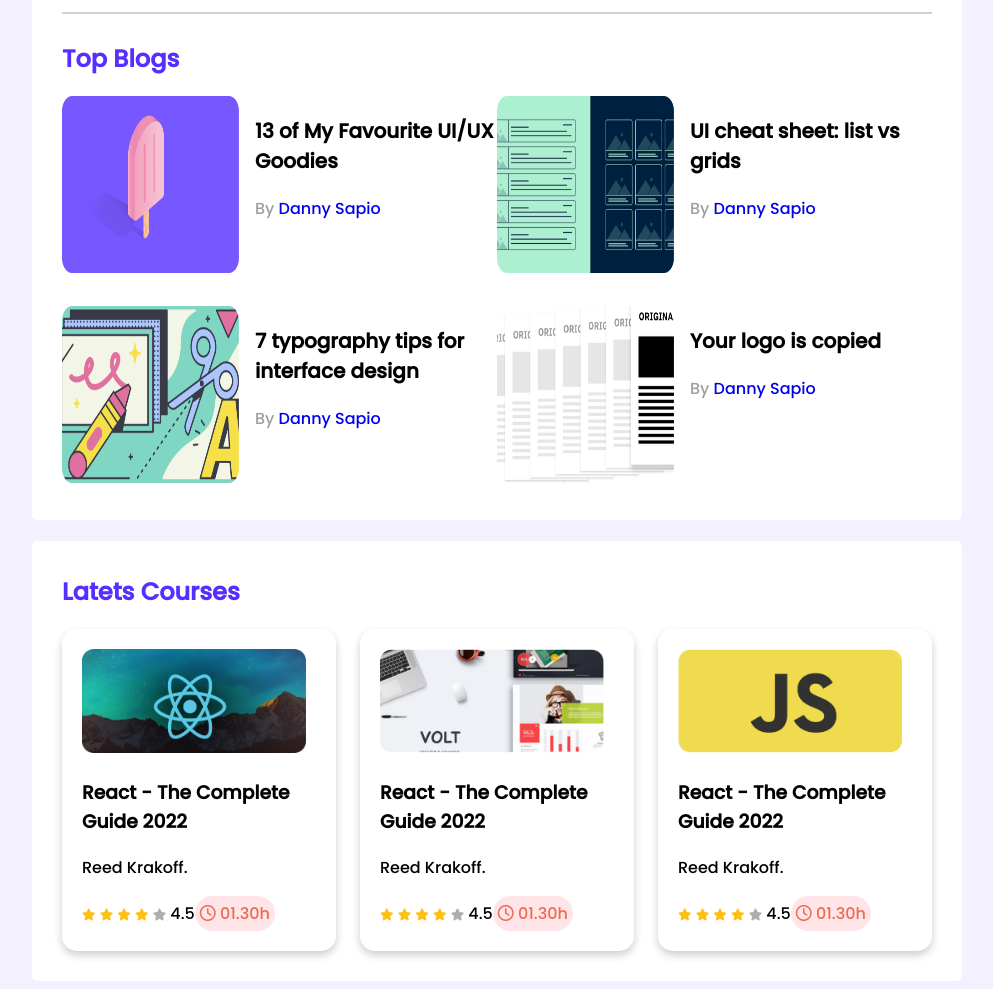
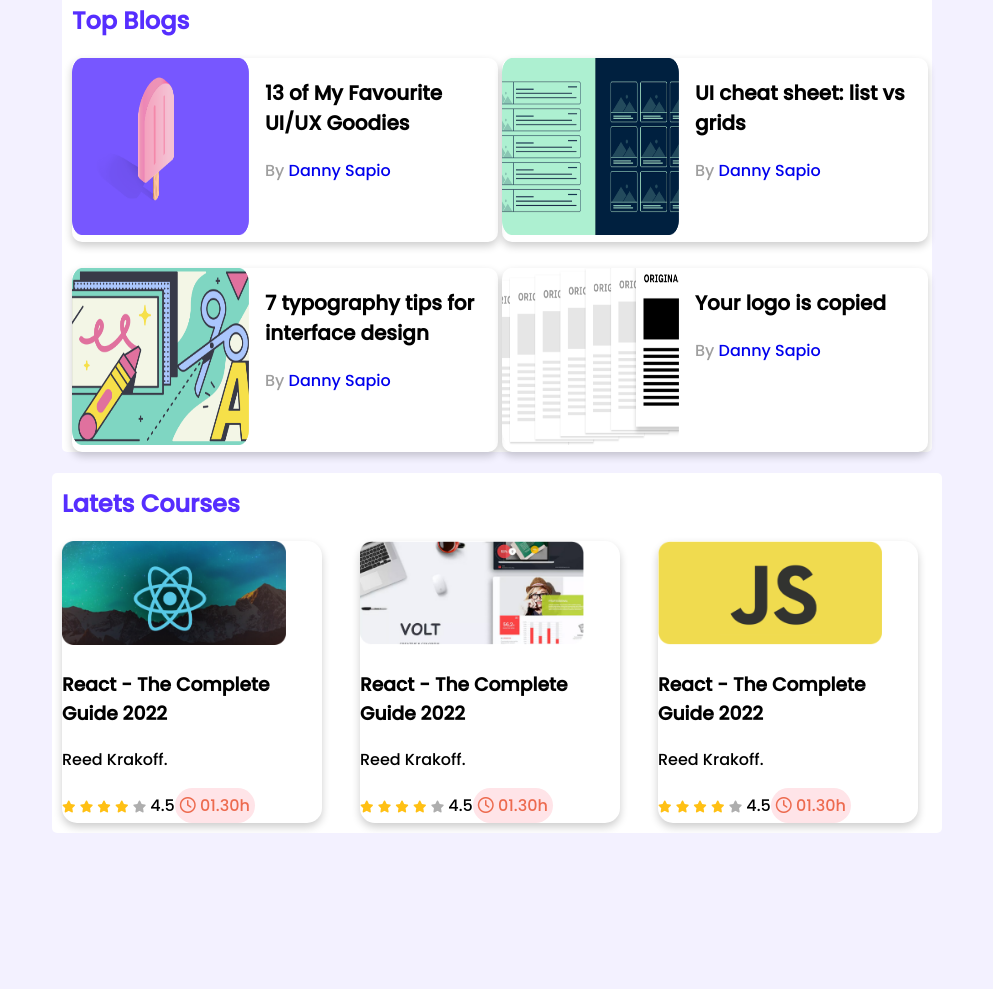
Before and after one commit to nnabicse/Responsive-Leaderbord, a plain HTML site: page index.html in a window 1280 px wide. Shown: the part 366-1355 px from the top of the page, without its empty margins (143-1136 px from the left). After the commit the page ends 1199 px from the top, so only its background shows below. Drawn offline with Linux system fonts and the light colour scheme.

Commit message:
alomost done

```diff
--- a/index.html
+++ b/index.html
@@ -113,7 +113,7 @@
             </div>
         </section>
         <!-- latets-courses -->
-        <section class="container">
+        <section id="lt" class="container">
             <h2 class="section-title">Latets Courses</h2>
             <div class="courses">
                 <div class="course">
--- a/styles/style.css
+++ b/styles/style.css
@@ -5,6 +5,9 @@
 body{
     font-family: 'Poppins', sans-serif;
     background-color: #F3F1FF;
+    margin: 0;
+    padding: 0;
+    box-sizing: border-box;
 }
 
 header{
@@ -57,7 +60,6 @@ main{
 .container{
     background-color: #FFFF;
     width: 870px;
-    padding: 30px;
     border-radius: 5px;
     margin-top: 21px;
 }
@@ -66,6 +68,7 @@ main{
 /* top players style */
 .top-players{
     margin-bottom: 30px;
+    margin-left: 10px;
 }
 .section-title{
     color: #562eff;
@@ -82,6 +85,7 @@ main{
 .player{
     display: flex;
     align-items: center;
+    justify-content: center;
 
 }
 
@@ -100,6 +104,11 @@ hr{
 }
 
 /* top blogs style */
+
+.top-blogs{
+    margin-left: 10px;
+}
+
 .blogs{
     display: grid;
     grid-template-columns: repeat(2,1fr);
@@ -107,6 +116,11 @@ hr{
 }
 .blog{
     display: flex;
+    box-shadow: 0 4px 8px 0 rgba(0, 0, 0, 0.2);
+    width: 99%;
+    border-radius: 10px;
+
+
 }
 
 .blog .thumbnail img{
@@ -135,16 +149,24 @@ hr{
 
 /* courses styles */
 
+#lt{
+    padding: 10px;
+}
+
 .courses{
     display: grid;
     grid-template-columns: repeat(3, 1fr);
     grid-column-gap: 24px;
     justify-content: center;
+    width: 870px;
 }
 .course{
     box-shadow: 0 4px 8px 0 rgba(0, 0, 0, 0.2);
-    padding: 20px;
+    width: 95%;
     border-radius: 15px;
+    display: flex;
+    flex-direction: column;
+    justify-content: center;
 
 }
 
```
